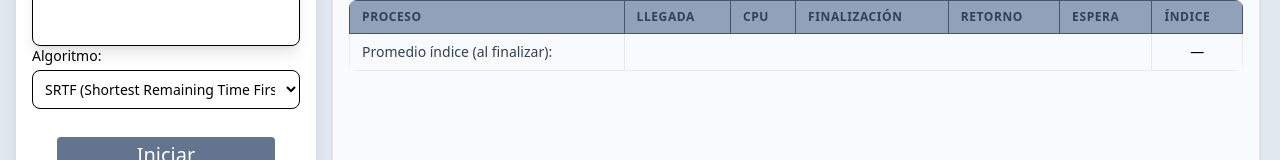
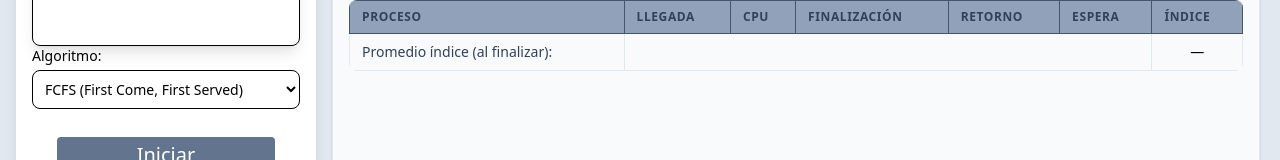
Before and after one commit to Maynor06/processAlgorithms, a React (Vite) app: page /processAlgorithms in a window 1280 px wide. Shown: the part 508-668 px from the top of the page. Built offline with nearby package versions, Linux system fonts and the light colour scheme; a web font is replaced by a local one.

Commit message:
[FIX] Detallitos

```diff
--- a/src/Components/Home.tsx
+++ b/src/Components/Home.tsx
@@ -10,7 +10,7 @@ import RoundRobinSimulator from "./Simulators/RoundRobinSimulator";
 type AlgorithmKey = "srtf" | "fcfs" | "sjf" | "rr" | "priority";
 
 export default function Home() {
-  const [selectedAlgo, setSelectedAlgo] = useState<AlgorithmKey>("srtf");
+  const [selectedAlgo, setSelectedAlgo] = useState<AlgorithmKey>("fcfs");
 
   const [formData, setFormData] = useState({
     NombreProceso: "",
@@ -34,7 +34,7 @@ export default function Home() {
   const handleStart = () => {
     setIsRunning(true);
     setIsPaused(false);
-    setResetFlag(false);
+    setResetFlag(true);
   };
 
   const handlePause = () => {
@@ -48,7 +48,7 @@ export default function Home() {
   const handleReset = () => {
     setIsRunning(false);
     setIsPaused(false);
-    setResetFlag(true)
+    setResetFlag(false)
   };
 
   const renderSimulator = () => {
```
